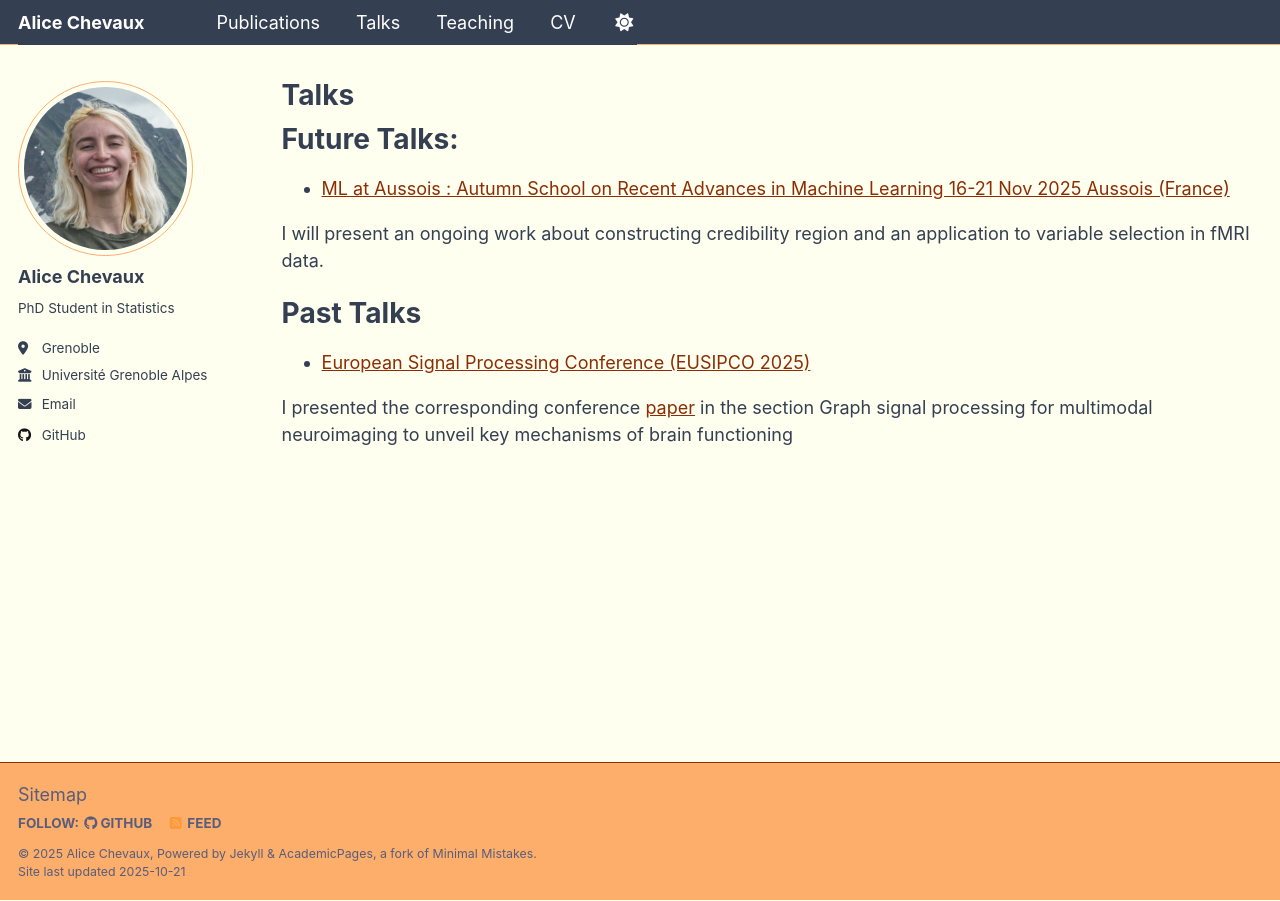
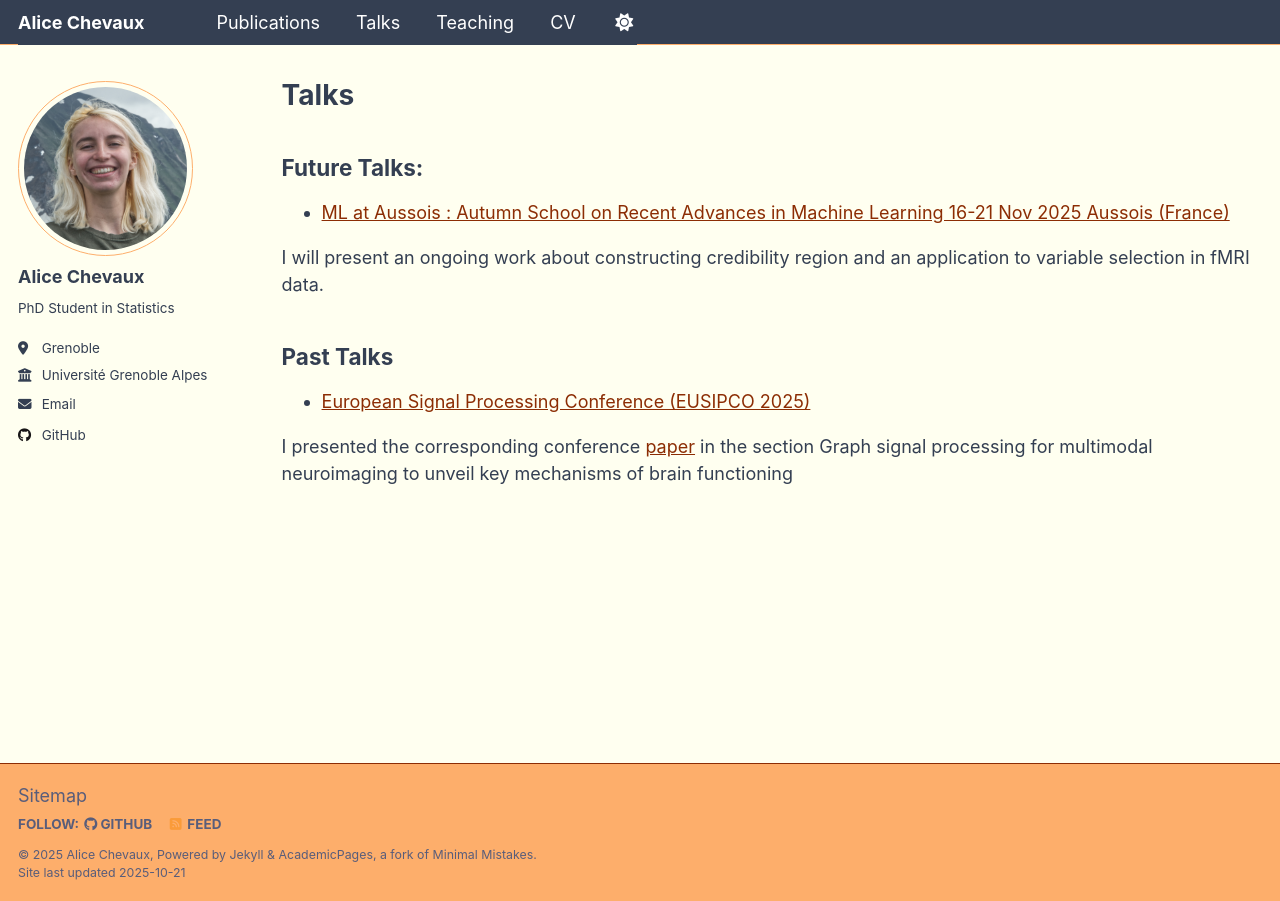
Before and after one commit to alicechevaux/alicechevaux.github.io, a Jekyll site: the page built from _pages/talks.md, in a window 1280 px wide. Built offline with Jekyll 4.4.1, drawn with Linux system fonts in a browser that asks for light colours.

```diff
--- a/_pages/talks.md
+++ b/_pages/talks.md
@@ -5,14 +5,14 @@ permalink: /talks/
 author_profile: true
 
 ---
-# Future Talks:
+## Future Talks:
 - [ML at Aussois : Autumn School on Recent Advances in Machine Learning
 16-21 Nov 2025 Aussois (France)](https://mlataussois.sciencesconf.org/)
 
 I will present an ongoing work about constructing credibility region and an application to variable selection in fMRI data.
 
 
-# Past Talks
+## Past Talks
 - [European Signal Processing Conference (EUSIPCO 2025)](https://eusipco2025.org)
 
 I presented the corresponding conference [paper](https://eusipco2025.org/wp-content/uploads/pdfs/0001075.pdf) in the section Graph signal processing for multimodal neuroimaging to unveil key mechanisms of brain functioning
```
